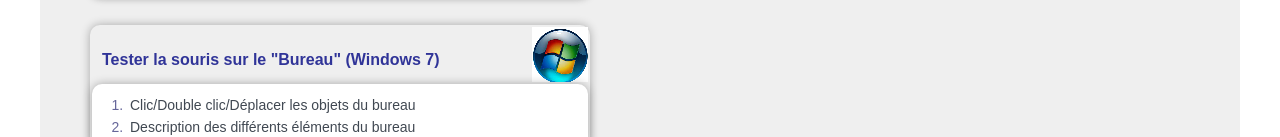
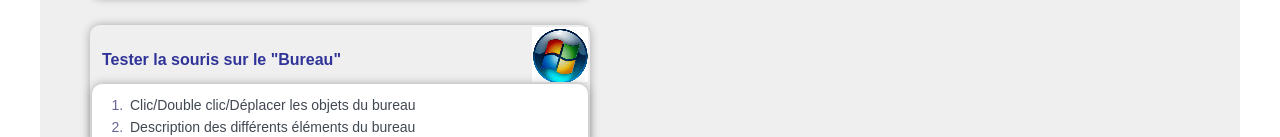
Before and after one commit to tice-tic/clavier-souris, a plain HTML site: page index.html in a window 1280 px wide. Shown: the part 376-513 px from the top of the page. Drawn offline with Linux system fonts and the light colour scheme.

Commit message:
Update index.html

```diff
--- a/index.html
+++ b/index.html
@@ -213,7 +213,7 @@ font-size: 8pt;
 						<br>
 						<table class="shadow">
 							<tr>
-								<th class="th-colone logoms souris">Tester la souris sur le "Bureau" (Windows 7)</th>
+								<th class="th-colone logoms souris">Tester la souris sur le "Bureau"</th>
 							</tr>
 
 							<tr>
```
